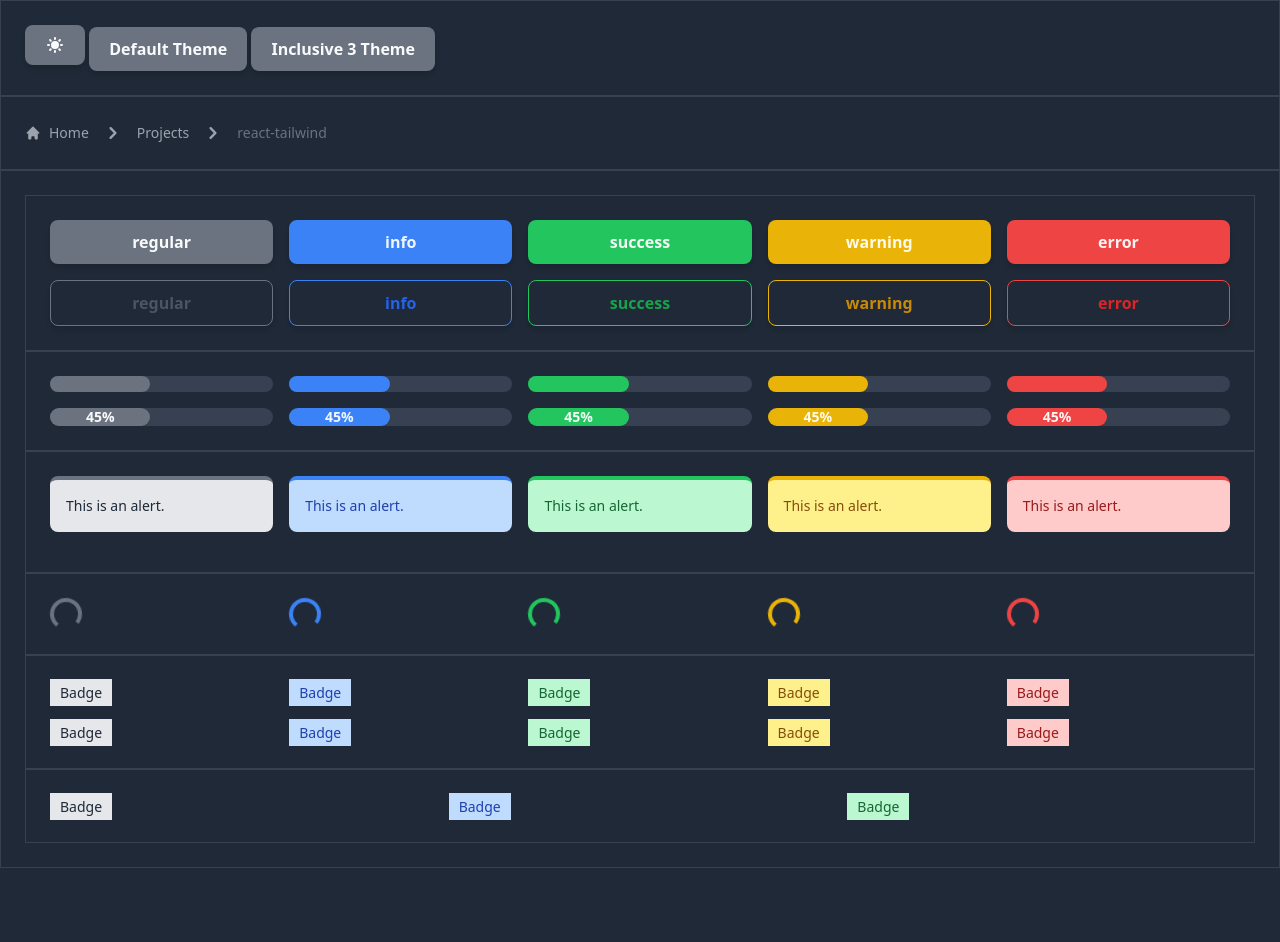
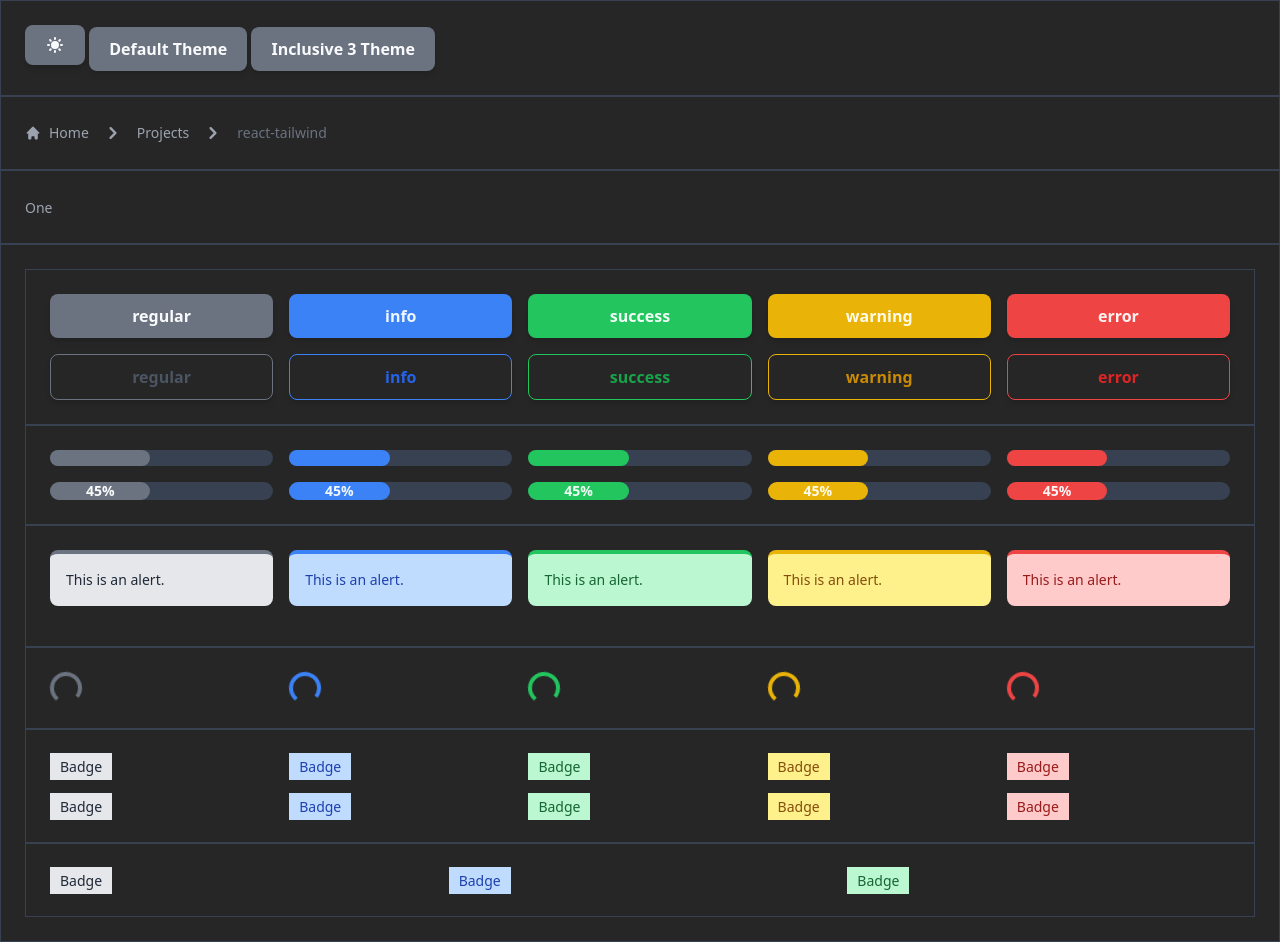
Before and after one commit to edadma/react-tailwind, a React (Create React App) app: page / in a window 1280 px wide. Before the commit the page ends 868 px from the top, so only its background shows below. Built offline with nearby package versions, Linux system fonts and the light colour scheme.

Commit message:
correct dark mode theming

```diff
--- a/src/ModeProvider.tsx
+++ b/src/ModeProvider.tsx
@@ -32,7 +32,7 @@ export const ModeProvider: React.FC<{ value?: ModeType }> = ({ children, value }
 
   const body = document.querySelector('body')
 
-  body?.classList.add('dark:' + theme.dark)
+  body?.classList.add(theme.dark)
 
   return (
     <ModeContext.Provider value={{ mode, setMode }}>
--- a/src/Tabs.tsx
+++ b/src/Tabs.tsx
@@ -1,4 +1,4 @@
-import React, { Children, FunctionComponent, useState } from 'react'
+import React, { Children, useState } from 'react'
 import { Size, Weight, Color } from './types'
 import { colorClass, sizeClass, useTheme, weightClass } from './ThemeProvider'
 
@@ -24,17 +24,29 @@ export const Tabs: React.FC<TabsProps> = ({
 
   return (
     <>
-      <ul className={theme.component.tabs.style[type]}>{tabs.map((child, index) => null)}</ul>
-      <div>{tabs[active] as FunctionComponent}</div>
+      <ul className={theme.component.tabs.style[type]}>
+        {Children.map(tabs, (child, index) => {
+          React.cloneElement(child as React.ReactElement, {
+            active,
+            setActive,
+            index,
+            size,
+            weight,
+            role,
+            type,
+          })
+        })}
+      </ul>
+      <div>{(tabs[active] as React.ReactElement).props.children}</div>
     </>
   )
 }
 
 interface TabProps
   extends React.DetailedHTMLProps<React.HTMLAttributes<HTMLLIElement>, HTMLLIElement> {
-  active: boolean
-  setActive: React.Dispatch<React.SetStateAction<number>>
-  index: number
+  active?: boolean
+  setActive?: React.Dispatch<React.SetStateAction<number>>
+  index?: number
   label: string
   size?: Size
   weight?: Weight
@@ -80,7 +92,7 @@ export const Tab: React.FC<TabProps> = ({
       } ${sizeClass(theme, 'tabs', size, 'text')} ${weightClass(theme, 'tabs', weight)} ${
         theme.component.tab.style[type].a
       }`}
-      onClick={() => setActive(index)}
+      onClick={() => setActive?.(index!)}
     >
       {label}
     </li>
--- a/src/index.tsx
+++ b/src/index.tsx
@@ -13,6 +13,7 @@ import {
   Badge,
   Elem,
   Tabs,
+  Tab,
   Text,
   Breadcrumbs,
   Breadcrumb,
@@ -181,28 +182,18 @@ const App: React.FC = () => (
       {/*    },*/}
       {/*  ]}*/}
       {/*/>*/}
-      <Tabs
-        type="tab"
-        role="info"
-        panes={[
-          {
-            tab: 'One',
-            pane: (
+      <Tabs type="tab" role="info">
+        <Tab label="One">
           <Card>
             <Text>One</Text>
           </Card>
-            ),
-          },
-          {
-            tab: 'Two',
-            pane: (
+        </Tab>
+        <Tab label="Two">
           <Card>
             <Text>Two</Text>
           </Card>
-            ),
-          },
-        ]}
-      />
+        </Tab>
+      </Tabs>
       <Card>
         <Card>
           <Grid cols={5}>
@@ -336,6 +327,6 @@ export { Grid, Elem } from './Grid'
 export { ThemeProvider } from './ThemeProvider'
 export { Badge } from './Badge'
 export { Spinner } from './Spinner'
-export { Tabs } from './Tabs'
+export { Tabs, Tab } from './Tabs'
 export { Form } from './Form'
 export { Breadcrumbs, Breadcrumb } from './Breadcrumbs'
--- a/src/themes/DefaultTheme.ts
+++ b/src/themes/DefaultTheme.ts
@@ -18,7 +18,7 @@ class ProgressColor {
 export const DefaultTheme = {
   name: 'Default Theme',
   description: 'Basic theme with support for both light and dark modes',
-  dark: 'bg-gray-800',
+  dark: 'dark:bg-neutral-800',
   size: {
     xs: { text: 'text-xs', height: 'h-4' },
     sm: { text: 'text-sm', height: 'h-4' },
@@ -180,7 +180,7 @@ export const DefaultTheme = {
         error: {
           div: 'bg-red-200 dark:bg-red-300',
         },
-        none: { div: 'bg-white dark:bg-gray-800' },
+        none: { div: '' },
       },
       options: {
         rounded: 'rounded-lg',
```
Lines whose indentation alone changed are shown as unchanged.
